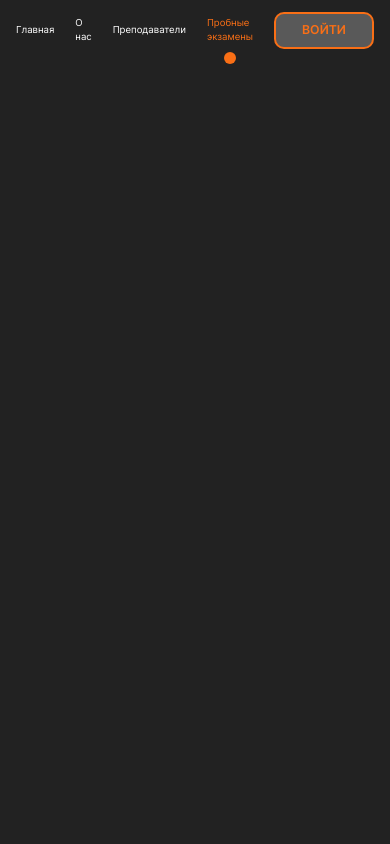
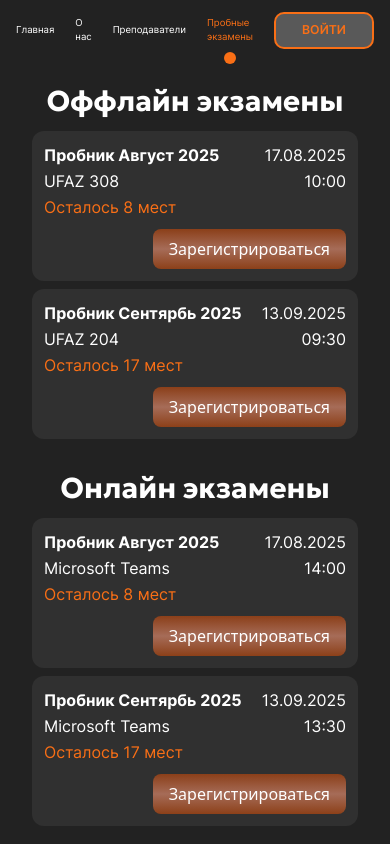
Before and after one commit to ShamkhalG/Examinds, a Vue app: page /exams in a window 390 px wide. Built offline with nearby package versions, Linux system fonts and the light colour scheme.

Commit message:
feat: Completed the major part of RegisterExam section for mobile.

```diff
--- a/src/components/Navigation.vue
+++ b/src/components/Navigation.vue
@@ -1,4 +1,5 @@
 <template>
+  <!-- FIXME Remove some buttons for authenticated users -->
   <div class="w-full bg-[#222222] absolute top-0 left-0 z-50 flex justify-center">
     <div class="flex flex-row items-center justify-between h-16 pt-4 px-4 w-full lg:w-[80%]">
       <!-- Главная -->
@@ -56,7 +57,6 @@
       </div>
 
       <!-- ВОЙТИ -->
-      <!-- FIXME Button border colour is a linear-gradient -->
       <div class="flex flex-col items-center">
         <RouterLink to="/login" @click="setActive(4)"
           class="flex flex-col items-center justify-center border-2
--- a/src/components/ProfileView.vue
+++ b/src/components/ProfileView.vue
@@ -6,7 +6,7 @@
     >
       <!-- Personal info -->
       <div class="mb-6 w-full max-w-[500px] lg:max-w-auto lg:w-auto flex flex-col items-center">
-        <!-- PI header -->
+        <!-- PI Header -->
         <h3 class="text-white text-center font-geologicaBold text-[1.8rem] lg:text-[2.5rem] mb-2">
           Личная информация
         </h3>
@@ -104,7 +104,7 @@ export default {
         phonenumber: "+994514982421",
         parentnumber: "+994704982121"
       },
-      mockExams: [ // LONGTODO Defining the structure of each exam object
+      mockExams: [ // LONGTODO Retrieving exams from the database
         {
           id: 1,
           name: "Пробник Август 2025",
--- a/src/components/RegisterExamView.vue
+++ b/src/components/RegisterExamView.vue
@@ -1,12 +1,141 @@
 <template>
   <!-- TODO RegisterExam page -->
-  <div class="flex flex-col lg:flex-row bg-[#222222] min-h-screen pt-16">
+  <div class="flex flex-col lg:flex-row items-center lg:justify-center gap-7 lg:gap-20 bg-[#222222] min-h-screen pt-20">
+    <!-- Header -->
+    <!-- TODO Remove this -->
+    <!-- <h1 class="text-white text-center font-geologicaBold text-[1.1rem]
+      border border-2 border-minds rounded-xl max-w-[270px] lg:text-[2rem] mb-2 py-1"
+    >
+      Регистрация на пробные экзамены
+    </h1> -->
 
+    <!-- Offline exams -->
+    <div class="flex flex-col items-center justify-center">
+      <!-- Header -->
+      <h2 class="text-white text-center font-geologicaBold text-[1.8rem] lg:text-[2.5rem] mb-2">
+        Оффлайн экзамены
+      </h2>
+
+      <!-- Exams -->
+      <div class="flex flex-col gap-2">
+        <div class="flex flex-col gap-0.5 bg-[#303030] rounded-xl p-3" v-for="exam in mockOfflineExams" :key="exam.id">
+          <!-- Name and date -->
+          <div class="flex flex-row justify-between gap-5">
+            <p class="text-white font-interBold"> {{ exam.name }} </p>
+            <p class="text-white font-interRegular"> {{ exam.date }} </p>
+          </div>
+
+          <!-- Place and time -->
+          <div class="flex flex-row justify-between">
+            <p class="text-white font-interRegular"> {{ exam.place }} </p>
+            <p class="text-white font-interRegular"> {{ exam.time }} </p>
+          </div>
+
+          <!-- Remaining places -->
+          <!-- FIXME Changing word "место" according to the number of remaining places -->
+          <p class="text-minds font-interRegular"> Осталось {{ exam.remainingPlaces }} мест</p>
+
+          <!-- Register button -->
+          <!-- TODO Popup window that contains a form and a submit button -->
+          <!-- NOTE No popup for logged in users -->
+          <button class="px-4 py-2 mt-2 self-end examRegisterButton">
+            Зарегистрироваться
+          </button>
+        </div>
+      </div>
+    </div>
+
+    <!-- Online exams -->
+    <div class="flex flex-col items-center justify-center">
+      <!-- Header -->
+      <h2 class="text-white text-center font-geologicaBold text-[1.8rem] lg:text-[2.5rem] mb-2">
+        Онлайн экзамены
+      </h2>
+
+      <!-- Exams -->
+      <div class="flex flex-col gap-2">
+        <div class="flex flex-col gap-0.5 bg-[#303030] rounded-xl p-3" v-for="exam in mockOnlineExams" :key="exam.id">
+          <!-- Name and date -->
+          <div class="flex flex-row justify-between gap-5">
+            <p class="text-white font-interBold"> {{ exam.name }} </p>
+            <p class="text-white font-interRegular"> {{ exam.date }} </p>
+          </div>
+
+          <!-- Place and time -->
+          <div class="flex flex-row justify-between">
+            <p class="text-white font-interRegular"> {{ exam.place }} </p>
+            <p class="text-white font-interRegular"> {{ exam.time }} </p>
+          </div>
+
+          <!-- FIXME Changing word "место" according to the number of remaining places -->
+          <!-- Remaining places -->
+          <p class="text-minds font-interRegular"> Осталось {{ exam.remainingPlaces }} мест</p>
+
+          <!-- Register button -->
+          <button class="px-4 py-2 mt-2 self-end examRegisterButton">
+            Зарегистрироваться
+          </button>
+        </div>
+      </div>
+    </div>
   </div>
 </template>
 
 <script>
 export default {
-  name: 'RegisterExamView.vue'
+  name: 'RegisterExamView.vue',
+  data() {
+    return {
+      mockOfflineExams: [ // LONGTODO Retrieving exams from the database
+        {
+          id: 1,
+          name: "Пробник Август 2025",
+          date: "17.08.2025",
+          time: "10:00",
+          place: "UFAZ 308",
+          remainingPlaces: 8
+        },
+        {
+          id: 2,
+          name: "Пробник Сентярбь 2025",
+          date: "13.09.2025",
+          time: "09:30",
+          place: "UFAZ 204",
+          remainingPlaces: 17
+        }
+      ],
+      mockOnlineExams: [ // LONGTODO Retrieving exams from the database
+        {
+          id: 1,
+          name: "Пробник Август 2025",
+          date: "17.08.2025",
+          time: "14:00",
+          place: "Microsoft Teams",
+          remainingPlaces: 8
+        },
+        {
+          id: 2,
+          name: "Пробник Сентярбь 2025",
+          date: "13.09.2025",
+          time: "13:30",
+          place: "Microsoft Teams",
+          remainingPlaces: 17
+        }
+      ]
+    }
+  }
 }
 </script>
+
+<style>
+.examRegisterButton {
+  background: linear-gradient(
+    to bottom,
+    #8B3F19 0%,
+    #A66C58 50%,
+    #8C4019 100%
+  );
+  color: white;
+  border-radius: 0.5rem;
+}
+</style>
```
